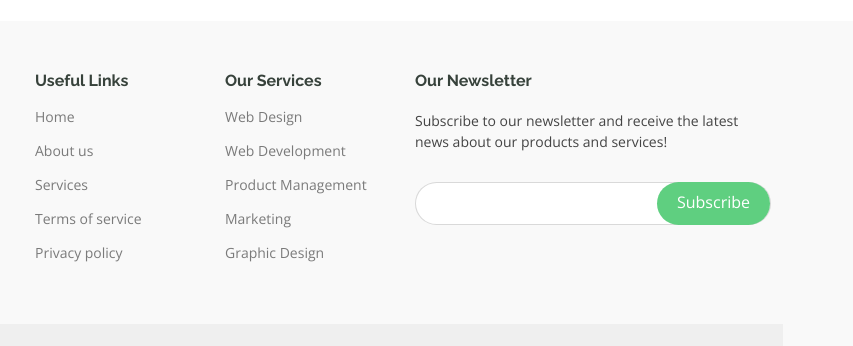
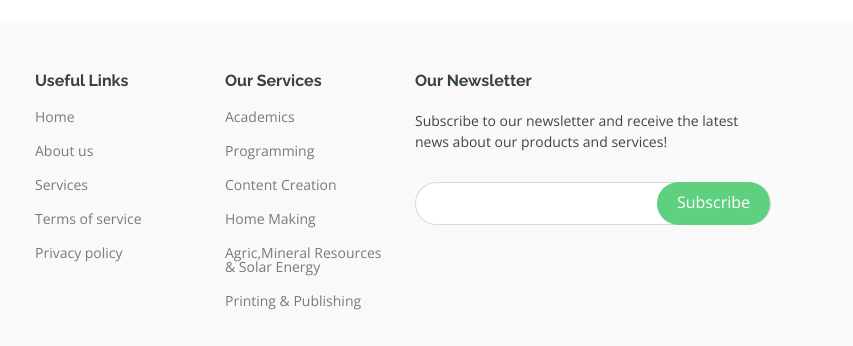
Before and after one commit to ExploiTech/rozacademy, a plain HTML site: page contact.html in a window 1280 px wide. Shown: the part 1236-1582 px from the top of the page, 427-1280 px from the left. Drawn offline with nearby package versions, Linux system fonts and the light colour scheme.

Commit message:
Update contact.html

```diff
--- a/contact.html
+++ b/contact.html
@@ -220,11 +220,12 @@
         <div class="col-lg-2 col-md-3 footer-links">
           <h4>Our Services</h4>
           <ul>
-            <li><a href="#">Web Design</a></li>
-            <li><a href="#">Web Development</a></li>
-            <li><a href="#">Product Management</a></li>
-            <li><a href="#">Marketing</a></li>
-            <li><a href="#">Graphic Design</a></li>
+            <li><a href="#">Academics</a></li>
+            <li><a href="#">Programming</a></li>
+            <li><a href="#">Content Creation</a></li>
+            <li><a href="#">Home Making</a></li>
+            <li><a href="#">Agric,Mineral Resources & Solar Energy</a></li>
+            <li><a href="#">Printing & Publishing</a></li>
           </ul>
         </div>
 
```
